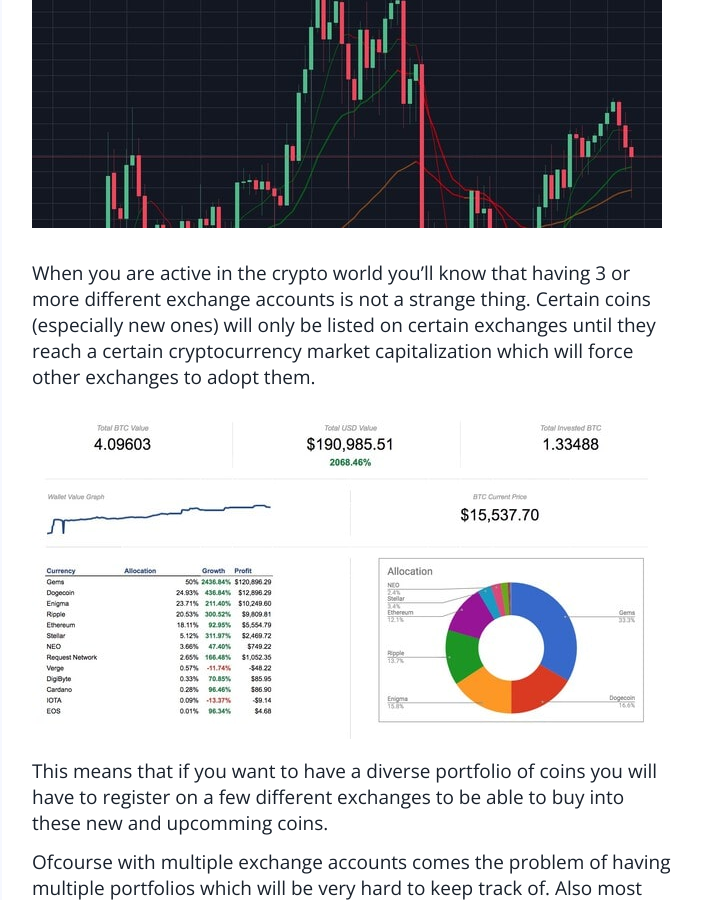
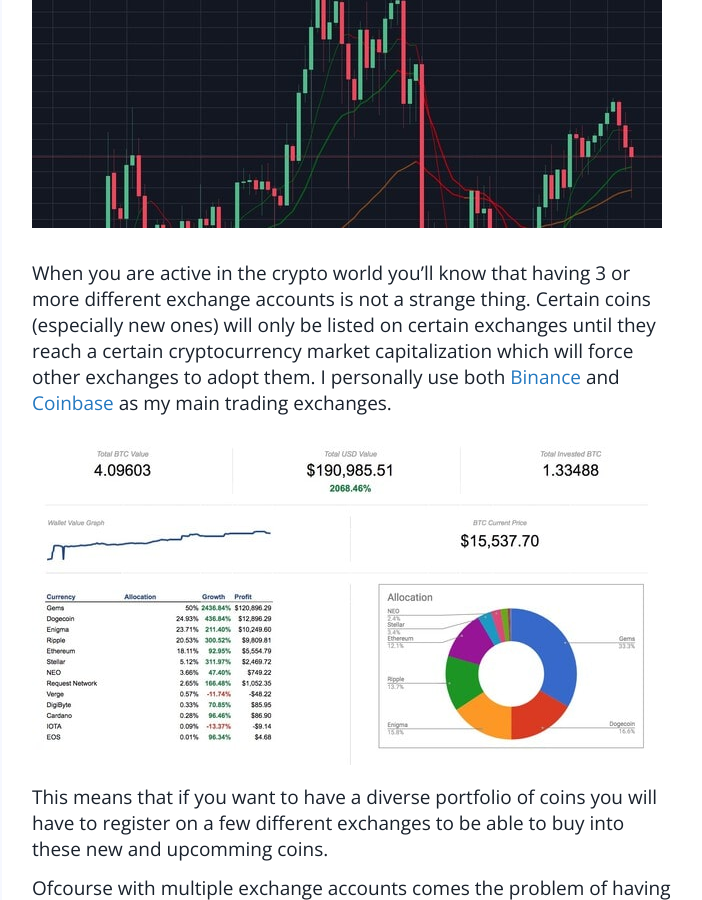
Before and after one commit to Sitebase/sitebase.github.io, a Jekyll site: the page built from _posts/2017-12-27-cryptocurrency-portfolio-tracker-google-sheets.md, in a window 1280 px wide and 900 px high, scrolled down 348 px. Shown: the whole window, without its empty margins (288-990 px from the left). Built offline with Jekyll 4.4.1, drawn with Linux system fonts in a browser that asks for light colours; comment, search, counter and statistics services are not loaded.

Commit message:
add exchange referral links

```diff
--- a/_posts/2017-12-27-cryptocurrency-portfolio-tracker-google-sheets.md
+++ b/_posts/2017-12-27-cryptocurrency-portfolio-tracker-google-sheets.md
@@ -16,6 +16,7 @@ When you are active in the crypto world you'll know that having 3 or more
 different exchange accounts is not a strange thing. Certain coins (especially new ones)
 will only be listed on certain exchanges until they reach a certain
 cryptocurrency market capitalization which will force other exchanges to adopt them.
+I personally use both [Binance](https://accounts.binance.com/en/register?ref=13010372) and [Coinbase](https://www.coinbase.com/join/mostma_4) as my main trading exchanges.
 
 ![Cryptocurrency dashboard](/images/posts/2017/cryptocurrency-tracker-dashboard.jpg)
 
```
